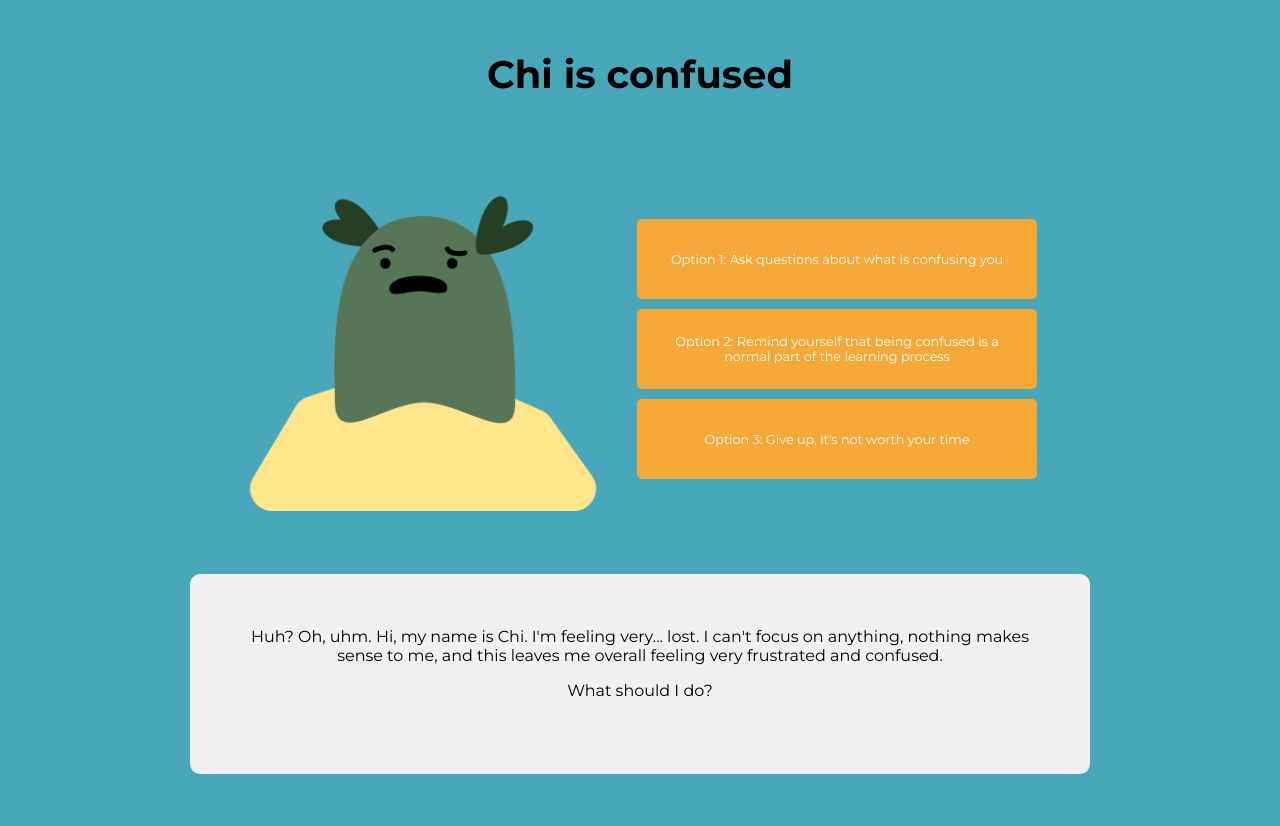
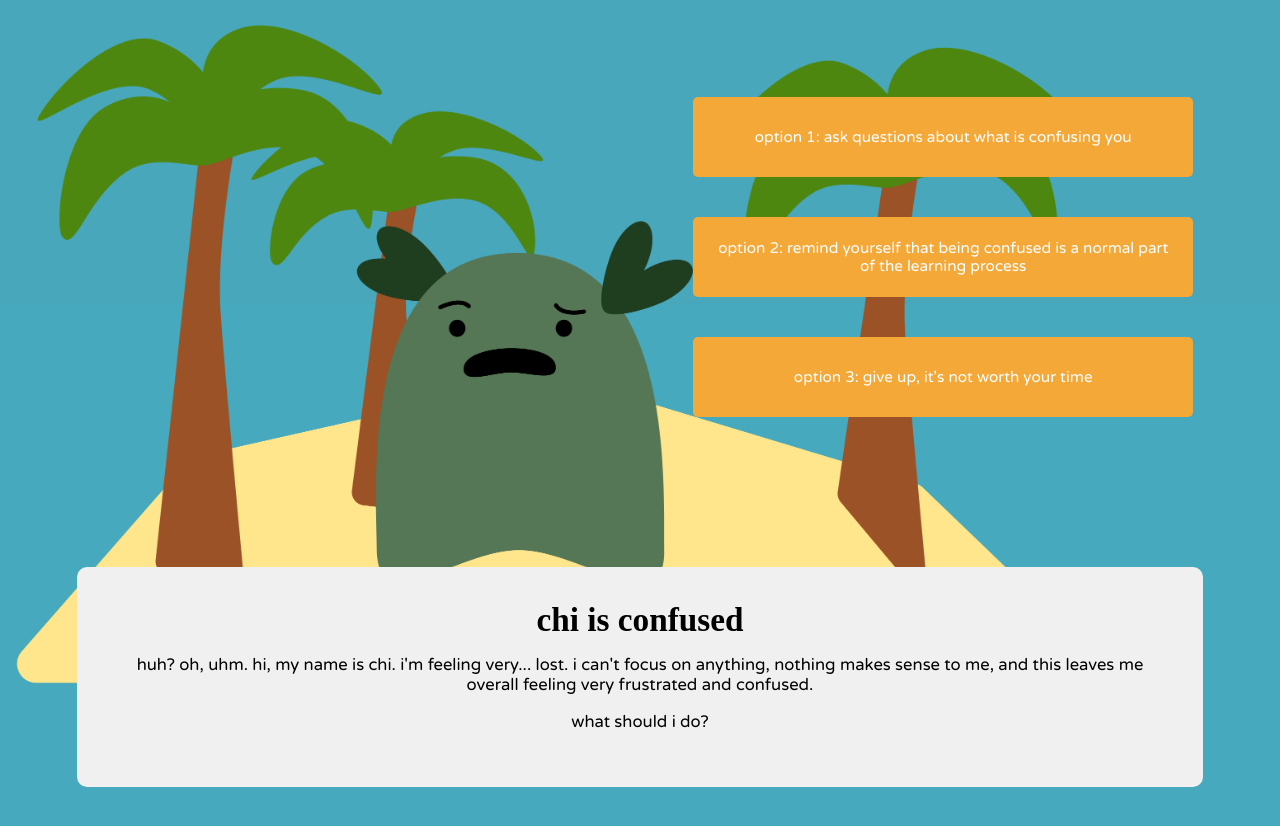
Before and after one commit to night-pianist/B.L.O.B., a website: page public/map/meet-chi.html in a window 1280 px wide. Before the commit the page ends 800 px from the top, so only its background shows below. Drawn offline with Linux system fonts and the light colour scheme; a web font is replaced by a local one.

Commit message:
edited chi page

```diff
--- a/public/map/chiStyles.css
+++ b/public/map/chiStyles.css
@@ -1,88 +1,60 @@
 
 /* styles.css */
-body, html {
+body {
     margin: 0;
     padding: 0;
-    height: 100%;
-    width: 100%;
     font-family: "Montserrat";
-    background: #49A7BC;
+    background-color: #49A7BC;
     overflow: hidden; /* Prevents scrolling */
+    background-image: url('media/meetchi.png');
+    background-size: cover;
+    background-repeat: no-repeat;
   }
 
   .options-page {
     display: flex;
     flex-direction: column;
-    justify-content: space-between;
-    align-items: center;
+    align-items: right;
     height: 100%;
-    padding: 2%;
-    box-sizing: border-box;
+    padding: 6%;
   }
 
-  h1 {
-    font-size: 3vw;
-    width: 100%;
-    text-align: center;
-  }
-
-  .img-button-container {
+  .textBoxAlign {
     display: flex;
-    align-items: center;
-    gap: 20px;
-  }
-
-  .Blob {
-    width: 100%; /* Adjust the width as needed */
-    max-width: 30vw; /* Maximum width for the character image */
-  }
-
-  .Blob img {
-    width: 100%;
-    height: auto;
+    justify-content: center;
   }
 
   .text-box {
     width: 100%;
-    height: 200px;
-    max-width: 900px; /* Maximum width for the text box */
+    height: 220px;
+    margin-top: 150px;
+    max-width: 1500px; /* Maximum width for the text box */
     background-color: #f0f0f0;
     padding: 3%;
     border-radius: 10px;
     box-sizing: border-box;
     text-align: center;
+    font-family: "Varela Round";
+    font-size: 1.3vw;
   }
 
-  .next-button {
-    position: absolute;
-    bottom: 20px;
-    right: 20px;
-    padding: 10px 20px;
-    font-size: 2vw;
-    background-color: #4CAF50;
-    color: white;
-    border: none;
-    border-radius: 5px;
-    cursor: pointer;
+  .text-box h1 {
+    margin: 0;
+    font-family: "DynaPuff"
   }
 
-  .next-button:hover {
-    background-color: #45a049;
-  }
-
-
   .option-button {
-    width: 400px;
+    width: 500px;
     height: 80px;
     padding: 10px 20px;
     margin-right: 10px;
-    font-size: 1vw;
+    font-size: 1.2vw;
     background-color: #F4A838;
     color: white;
     border: none;
     border-radius: 5px;
     cursor: pointer;
-    font-family: "Montserrat";
+    font-family: "Varela Round";
   }
 
   .option-button:hover {
@@ -90,34 +62,34 @@ body, html {
   }
 
   .option-button-wrong {
-    width: 400px;
+    width: 500px;
     height: 80px;
     padding: 10px 20px;
     margin-right: 10px;
-    font-size: 1vw;
+    font-size: 1.2vw;
     background-color: #F4A838;
     color: white;
     border: none;
     border-radius: 5px;
     cursor: pointer;
-    font-family: "Montserrat";
+    font-family: "Varela Round";
   }
 
   .option-button-wrong:hover {
     background-color: #D2912F;
   }
 
-  .option-button-wrong:active {
+  .option-button-wrong:focus {
     background-color: #E91818;
   }
 
   .button-container {
+    margin-top: 20px;
     display: flex;
     flex-direction: column;
     align-items: flex-end;
-    gap: 10px; /* Space between buttons */
+    gap: 40px; /* Space between buttons */
   }
-
 
   /* Media query for smaller screens */
   @media (max-width: 768px) {
--- a/public/map/meet-chi.html
+++ b/public/map/meet-chi.html
@@ -10,28 +10,21 @@
     <link rel="preconnect" href="https://fonts.googleapis.com">
     <link rel="preconnect" href="https://fonts.gstatic.com/" crossorigin>
     <link href="https://fonts.googleapis.com/css2?family=DynaPuff:wght@400..700&family=Exo+2:ital,wght@0,100..900;1,100..900&family=Fuzzy+Bubbles:wght@400;700&family=Rubik+Bubbles&family=Sniglet:wght@400;800&family=Varela+Round&display=swap" rel="stylesheet">
-    <!-- Montserrat -->
-    <link rel="preconnect" href="https://fonts.googleapis.com">
-    <link rel="preconnect" href="https://fonts.gstatic.com" crossorigin>
-    <link href="https://fonts.googleapis.com/css2?family=Montserrat:ital,wght@0,100..900;1,100..900&family=Poetsen+One&display=swap" rel="stylesheet">
 
 </head>
 <body>
     <div class="options-page">
-        <h1>Chi is confused</h1>
-        <div class="img-button-container">
-            <div class="Blob">
-                <img src="media/confused_blob.png" alt="blob">
+        <div class="button-container">
+            <button class="option-button" onclick="location.href='puzzle.html'">option 1: ask questions about what is confusing you</button>
+            <button class="option-button" onclick="location.href='puzzle.html'">option 2: remind yourself that being confused is a normal part of the learning process</button>
+            <button class="option-button-wrong">option 3: give up, it's not worth your time</button>
+        </div>
+        <div class="textBoxAlign">
+            <div class="text-box">
+                <h1>chi is confused</h1>
+                <p>huh? oh, uhm. hi, my name is chi. i'm feeling very... lost. i can't focus on anything, nothing makes sense to me, and this leaves me overall feeling very frustrated and confused.</p>
+                <p>what should i do?</p>
             </div>
-            <div class="button-container">
-                <button class="option-button" onclick="location.href='puzzle.html'">Option 1: Ask questions about what is confusing you</button>
-                <button class="option-button" onclick="location.href='puzzle.html'">Option 2: Remind yourself that being confused is a normal part of the learning process</button>
-                <button class="option-button-wrong">Option 3: Give up, it's not worth your time</button>
-            </div>
-        </div>
-        <div class="text-box">
-            <p>Huh? Oh, uhm. Hi, my name is Chi. I'm feeling very... lost. I can't focus on anything, nothing makes sense to me, and this leaves me overall feeling very frustrated and confused.</p>
-            <p>What should I do?</p>
         </div>
     </div>
 </body>
```
Also changed, not shown: public/map/media/meetchi.png (added).
